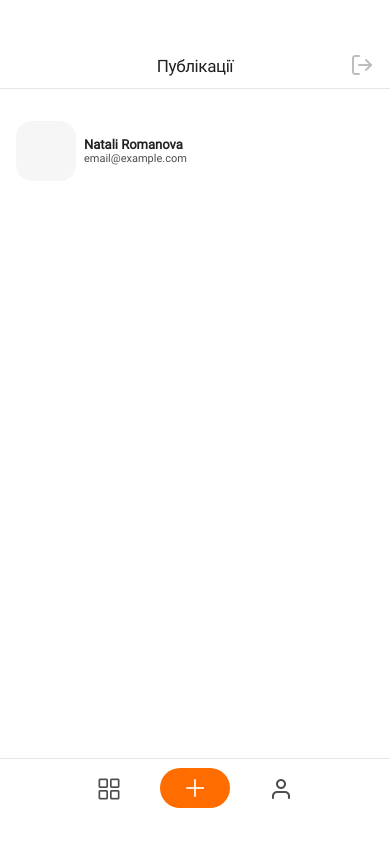
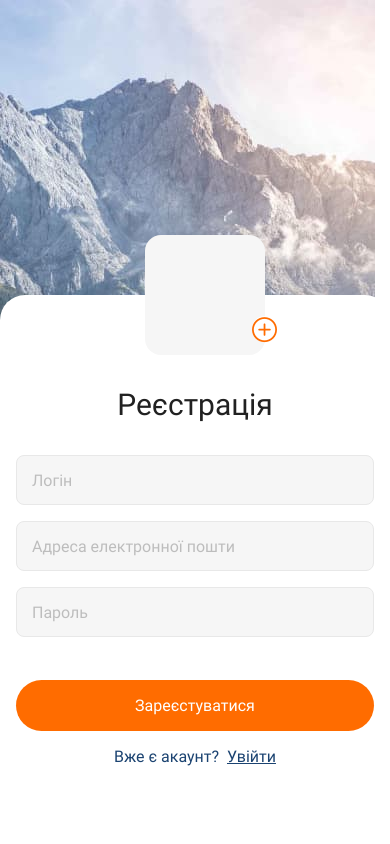
Before and after one commit to UserAndrii/react-native-profile-project, a React Native app: screen / in a window 390 px wide. Built offline with nearby package versions, Linux system fonts and the light colour scheme.

Commit message:
add form submit

```diff
--- a/App.js
+++ b/App.js
@@ -26,9 +26,9 @@ export default function App() {
   return (
     <>
       <ImageBackground source={bgImage} style={styles.backgroundImage}>
-        <PostsScreen />
+        {/* <PostsScreen /> */}
 
-        {/* {screens ? <RegistrationScreen /> : <LoginScreen />} */}
+        {screens ? <RegistrationScreen /> : <LoginScreen />}
         <View style={styles.placeholder}></View>
       </ImageBackground>
     </>
--- a/package.json
+++ b/package.json
@@ -15,7 +15,9 @@
     "react-native": "0.71.8",
     "styled-components": "^5.3.11",
     "expo-font": "~11.1.1",
-    "@expo/vector-icons": "^13.0.0"
+    "@expo/vector-icons": "^13.0.0",
+    "react-native-web": "~0.18.10",
+    "@expo/webpack-config": "^18.0.1"
   },
   "devDependencies": {
     "@babel/core": "^7.20.0"
--- a/src/components/ButtonFormSubmit/index.jsx
+++ b/src/components/ButtonFormSubmit/index.jsx
@@ -1,8 +1,8 @@
 import { Pressable, StyleSheet, Text } from "react-native";
 
-export default function ButtonFormSubmit({ text }) {
+export default function ButtonFormSubmit({ text, onSubmit }) {
   return (
-    <Pressable style={styles.button}>
+    <Pressable style={styles.button} onPress={onSubmit}>
       <Text style={styles.btnText}>{text}</Text>
     </Pressable>
   );
--- a/src/components/LoginForm/index.jsx
+++ b/src/components/LoginForm/index.jsx
@@ -1,35 +1,53 @@
 import { useState } from "react";
 import { Pressable, StyleSheet, Text, TextInput, View } from "react-native";
 
-export default function LoginForm() {
+export default function LoginForm({ data: { email, password }, changeData }) {
   const [visiblePassword, useVisiblePassword] = useState(true);
+  const [focused, setFocused] = useState("");
 
   return (
     <View style={styles.inputWrapper}>
       <TextInput
-        style={styles.input}
+        style={
+          focused === "email" || email
+            ? { ...styles.input, ...styles.focusedInput }
+            : { ...styles.input }
+        }
         name="email"
+        inputMode="email"
         textContentType="emailAddress"
         placeholder="Адреса електронної пошти"
         placeholderTextColor="#BDBDBD"
+        value={email}
+        onChangeText={(value) => changeData("email", value)}
+        onFocus={() => setFocused("email")}
       ></TextInput>
 
       <View style={styles.passwordWrapper}>
         <TextInput
-          style={styles.input}
+          style={
+            focused === "password" || password
+              ? { ...styles.input, ...styles.focusedInput }
+              : { ...styles.input }
+          }
           name="password"
           textContentType="password"
           secureTextEntry={visiblePassword}
           placeholder="Пароль"
           placeholderTextColor="#BDBDBD"
+          value={password}
+          onChangeText={(value) => changeData("password", value)}
+          onFocus={() => setFocused("password")}
         ></TextInput>
 
+        {password && (
           <Pressable
             style={styles.switch}
             onPress={() => useVisiblePassword(!visiblePassword)}
           >
             <Text>{visiblePassword ? "Показати" : "Сховати"}</Text>
           </Pressable>
+        )}
       </View>
     </View>
   );
@@ -60,6 +78,11 @@ const styles = StyleSheet.create({
     color: "#212121",
   },
 
+  focusedInput: {
+    borderColor: "#FF6C00",
+    backgroundColor: "#FFFFFF",
+  },
+
   passwordWrapper: {
     position: "relative",
   },
--- a/src/components/RegistrationForm/index.js
+++ b/src/components/RegistrationForm/index.js
@@ -1,43 +1,71 @@
 import { useState } from "react";
 import { Pressable, StyleSheet, Text, TextInput, View } from "react-native";
 
-export default function RegistrationForm() {
+export default function RegistrationForm({
+  data: { login, email, password },
+  changeData,
+}) {
   const [visiblePassword, useVisiblePassword] = useState(true);
+  const [focused, setFocused] = useState("");
 
   return (
     <View style={styles.inputWrapper}>
       <TextInput
-        style={styles.input}
+        style={
+          focused === "login" || login
+            ? { ...styles.input, ...styles.focusedInput }
+            : { ...styles.input }
+        }
         name="login"
         textContentType="nickname"
         placeholder="Логін"
         placeholderTextColor="#BDBDBD"
+        value={login}
+        onChangeText={(value) => changeData("login", value)}
+        onFocus={() => setFocused("login")}
       ></TextInput>
 
       <TextInput
-        style={styles.input}
+        style={
+          focused === "email" || email
+            ? { ...styles.input, ...styles.focusedInput }
+            : { ...styles.input }
+        }
         name="email"
+        inputMode="email"
         textContentType="emailAddress"
         placeholder="Адреса електронної пошти"
         placeholderTextColor="#BDBDBD"
+        value={email}
+        onChangeText={(value) => changeData("email", value)}
+        onFocus={() => setFocused("email")}
       ></TextInput>
 
       <View style={styles.passwordWrapper}>
         <TextInput
-          style={styles.input}
+          style={
+            focused === "password" || password
+              ? { ...styles.input, ...styles.focusedInput }
+              : { ...styles.input }
+          }
           name="password"
           textContentType="password"
           secureTextEntry={visiblePassword}
           placeholder="Пароль"
           placeholderTextColor="#BDBDBD"
+          value={password}
+          onChangeText={(value) => changeData("password", value)}
+          onFocus={() => setFocused("password")}
         ></TextInput>
 
+        {password && (
           <Pressable
             style={styles.switch}
             onPress={() => useVisiblePassword(!visiblePassword)}
           >
             <Text>{visiblePassword ? "Показати" : "Сховати"}</Text>
           </Pressable>
+        )}
       </View>
     </View>
   );
@@ -68,6 +96,11 @@ const styles = StyleSheet.create({
     color: "#212121",
   },
 
+  focusedInput: {
+    borderColor: "#FF6C00",
+    backgroundColor: "#FFFFFF",
+  },
+
   passwordWrapper: {
     position: "relative",
   },
--- a/src/screens/LoginScreen.jsx
+++ b/src/screens/LoginScreen.jsx
@@ -1,3 +1,4 @@
+import { useState } from "react";
 import {
   Keyboard,
   KeyboardAvoidingView,
@@ -13,6 +14,15 @@ import ButtonFormSubmit from "../components/ButtonFormSubmit";
 import AuthorisationLinkTo from "../components/AuthorisationLinkTo";
 
 export default function LoginScreen() {
+  const [currentUser, setCurrentUser] = useState({ email: "", password: "" });
+
+  const handleChangeData = (name, value) => {
+    setCurrentUser((prevState) => ({
+      ...prevState,
+      [name]: value,
+    }));
+  };
+
   return (
     <>
       <TouchableWithoutFeedback onPress={Keyboard.dismiss}>
@@ -23,12 +33,15 @@ export default function LoginScreen() {
           <View style={styles.container}>
             <Text style={styles.title}>Увійти</Text>
 
-            <LoginForm />
+            <LoginForm data={currentUser} changeData={handleChangeData} />
           </View>
         </KeyboardAvoidingView>
       </TouchableWithoutFeedback>
       <View style={styles.auth}>
-        <ButtonFormSubmit text="Зареєстуватися" />
+        <ButtonFormSubmit
+          text="Зареєстуватися"
+          onSubmit={() => console.log(currentUser)}
+        />
         <AuthorisationLinkTo
           question="Немає акаунту? "
           action="Зареєструватися"
--- a/src/screens/RegistrationScreen.jsx
+++ b/src/screens/RegistrationScreen.jsx
@@ -1,3 +1,4 @@
+import { useState } from "react";
 import {
   ImageBackground,
   Keyboard,
@@ -15,6 +16,15 @@ import ButtonFormSubmit from "../components/ButtonFormSubmit";
 import AuthorisationLinkTo from "../components/AuthorisationLinkTo";
 
 export default function RegistrationScreen() {
+  const [user, setUser] = useState({ login: "", email: "", password: "" });
+
+  const handleChangeData = (name, value) => {
+    setUser((prevState) => ({
+      ...prevState,
+      [name]: value,
+    }));
+  };
+
   return (
     <>
       <TouchableWithoutFeedback onPress={Keyboard.dismiss}>
@@ -35,12 +45,15 @@ export default function RegistrationScreen() {
 
             <Text style={styles.title}>Реєстрація</Text>
 
-            <RegistrationForm />
+            <RegistrationForm data={user} changeData={handleChangeData} />
           </View>
         </KeyboardAvoidingView>
       </TouchableWithoutFeedback>
       <View style={styles.auth}>
-        <ButtonFormSubmit text="Зареєстуватися" />
+        <ButtonFormSubmit
+          text="Зареєстуватися"
+          onSubmit={() => console.log(user)}
+        />
         <AuthorisationLinkTo question="Вже є акаунт? " action="Увійти" />
       </View>
     </>
```
Also changed, not shown: 1 other file (tests, documents, lock files or other folders). Lines whose indentation alone changed are shown as unchanged.
